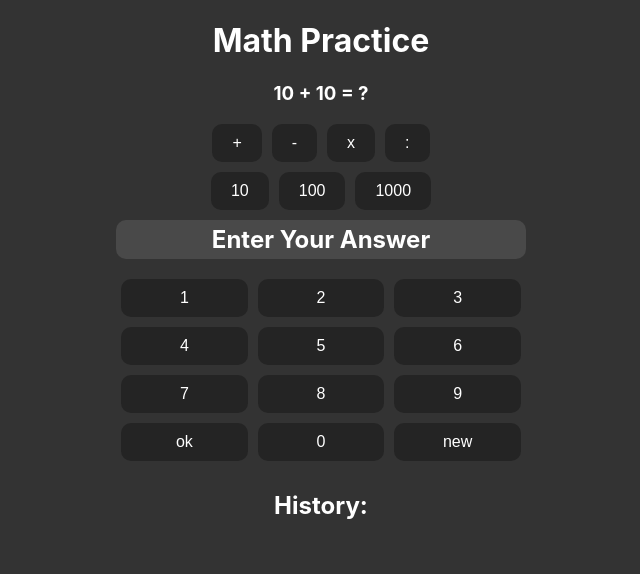
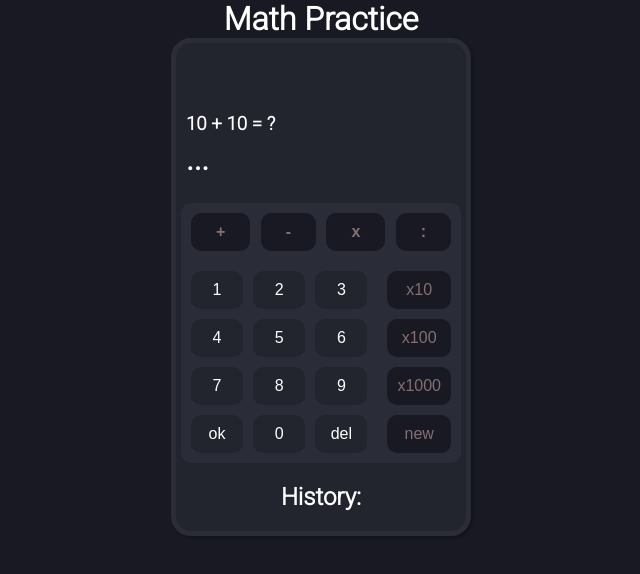
Before and after one commit to gateniomer/math-practice-app, a React (Create React App) app: page / in a window 1280 px wide. Both pictures are taken after a click on the button "start". Shown: the top 574 px of the page, without its empty margins (319-959 px from the left). Built offline with nearby package versions, Linux system fonts and the light colour scheme.

Commit message:
updated visuals

```diff
--- a/src/accumulatorBar/accumulatorBar.component.jsx
+++ b/src/accumulatorBar/accumulatorBar.component.jsx
@@ -3,9 +3,10 @@ import Button from "../components/button/button";
 const AccumulatorBar = (props) => {
   return (
   <div className="accumulatorBar">
-    <Button value={'10'} onClickHandler={()=>props.callback(10)}/>
-    <Button value={'100'} onClickHandler={()=>props.callback(100)}/>
-    <Button value={'1000'} onClickHandler={()=>props.callback(1000)}/>
+    <Button value={'x10'} onClickHandler={()=>props.callback(10)}/>
+    <Button value={'x100'} onClickHandler={()=>props.callback(100)}/>
+    <Button value={'x1000'} onClickHandler={()=>props.callback(1000)}/>
+    <Button value={'new'} onClickHandler={()=>props.callback()}/>
   </div>
   )
 }
--- a/src/components/buttonPad/buttonPad.jsx
+++ b/src/components/buttonPad/buttonPad.jsx
@@ -8,16 +8,12 @@ class ButtonPad extends Component  {
   }
   render(){
     return (
-      <div>
-        <div className="grid">
+        <div className="buttonpad-grid">
         {
-          Keys.map(key=>{
-            if(key==='del' && this.props.input===0) return <Button key="new" value="new" onClickHandler={(e)=>this.props.onClickHandler(e,key)}/>;
-            return <Button key={key} value={key} onClickHandler={(e)=>this.props.onClickHandler(e,key)}/>
-        })
+          Keys.map(key =>
+          <Button key={key} value={key} onClickHandler={(e)=>this.props.onClickHandler(e,key)}/>)
         }
         </div>
-      </div>
     )
   }
 
--- a/src/components/calculator/calculator.jsx
+++ b/src/components/calculator/calculator.jsx
@@ -2,9 +2,10 @@ import { Component } from "react";
 import ButtonPad from "../buttonPad/buttonPad";
 import Button from "../button/button";
 import { MATH_OPERATIONS,ALERTS } from "../../utils/utils";
-import MathOpetaionsBar from "../mathOpetaionsBar/mathOpetaionsBar.component";
+import MathOperationsBar from "../mathOperationsBar/mathOperationsBar.component";
 import AccumulatorBar from "../../accumulatorBar/accumulatorBar.component";
 import Alert from "../../alert/alert.component";
+import History from "../../history/history.component";
 
 class Calculator extends Component{
   constructor(props){
@@ -96,9 +97,8 @@ class Calculator extends Component{
     : this.onWrongAnswer();
   }
   onDelHandler = () => {
-    (this.state.input===0)
-    ? this.newExercise({})
-    : this.setState({input:Math.floor(this.state.input/10)});
+    if (this.state.input===0) return;
+    this.setState({input:Math.floor(this.state.input/10)});
   }
   onNumberHandler = (key) => {
     this.setState({input:this.state.input*10 + parseInt(key)})
@@ -121,8 +121,10 @@ class Calculator extends Component{
   }
   onStartHandler = () => this.newExercise({started:true});
 
-  mathOpetaionsBarHandler = (operation) => this.newExercise({mathOperation:operation});
-  accumulatorBarHandler = (acc) => this.newExercise({acc:acc});
+  mathOperationsBarHandler = (operation) => this.newExercise({mathOperation:operation});
+  accumulatorBarHandler = (acc = this.state.acc) => {
+    this.newExercise({acc})
+  };
 
   render(){
     {console.log('render',this.state.answer);}
@@ -131,15 +133,14 @@ class Calculator extends Component{
       {this.state.alert.isActive ? <Alert message={this.state.alert.message}/> : ''}
       <h1>Math Practice</h1>
       {this.state.started ?
-        <>
-        <h3>{Math.max(this.state.num1,this.state.num2)} {this.state.mathOperation.sign} {Math.min(this.state.num1,this.state.num2)} = ?</h3>
-        <MathOpetaionsBar callback={this.mathOpetaionsBarHandler}/>
-        <AccumulatorBar callback={this.accumulatorBarHandler}/>
-        <h2 className="mp-input-heading">{this.state.input?this.state.input:'Enter Your Answer'}</h2>
-        <ButtonPad input={this.state.input} onClickHandler={this.onClickHandler}/>
-        <h2>History:</h2>
-        {this.state.history.map((item,acc) => <h3 key={acc+1}>[{acc+1}] {item.exercise} | {item.numOfTries} trys</h3>)}
-        </>
+        <div className="calculator-grid">
+          <h3 className="math-exercise">{Math.max(this.state.num1,this.state.num2)} {this.state.mathOperation.sign} {Math.min(this.state.num1,this.state.num2)} = ?</h3>
+          <h2 className="mp-input-heading">{this.state.input?this.state.input:'...'}</h2>
+          <MathOperationsBar callback={this.mathOperationsBarHandler}/>
+          <AccumulatorBar callback={this.accumulatorBarHandler}/>
+          <ButtonPad input={this.state.input} onClickHandler={this.onClickHandler}/>
+          <History history={this.state.history} />
+        </div>
         :<Button className="start-btn" value="start" onClickHandler={this.onStartHandler}/>}
 
     </>
--- a/src/components/mathOpetaionsBar/mathOpetaionsBar.component.jsx
+++ b/src/components/mathOperationsBar/mathOperationsBar.component.jsx
@@ -1,8 +1,8 @@
 import Button from "../button/button";
 import { MATH_OPERATIONS } from "../../utils/utils";
-const MathOpetaionsBar = (props)=>{
+const MathOperationsBar = (props)=>{
   return(
-    <div className="mathOpetaionsBar">
+    <div className="mathOperationsBar">
       <Button value='+' onClickHandler={()=>props.callback(MATH_OPERATIONS.sum)}/>
       <Button value='-' onClickHandler={()=>props.callback(MATH_OPERATIONS.subtract)}/>
       <Button value='x' onClickHandler={()=>props.callback(MATH_OPERATIONS.multiply)}/>
@@ -11,4 +11,4 @@ const MathOpetaionsBar = (props)=>{
   )
 }
 
-export default MathOpetaionsBar;
+export default MathOperationsBar;
--- /dev/null
+++ b/src/history/history.component.jsx
@@ -0,0 +1,10 @@
+const History = ({history}) => {
+  return (
+  <div className="history">
+    <h2>History:</h2>
+    {history.map((item,acc) => <h3 key={acc+1}>[{acc+1}] {item.exercise} | {item.numOfTries} trys</h3>)}
+  </div>
+  )
+}
+
+export default History;
--- a/src/index.css
+++ b/src/index.css
@@ -1,11 +1,23 @@
+@import url('https://fonts.googleapis.com/css2?family=Roboto:wght@300&display=swap');
+*{
+  margin: 0;
+  padding: 0;
+  box-sizing: border-box;
+  --calculator-primary:#22252D;
+  --calculator-secondary:#2A2D37;
+  --calculator-bar:#363b4e;
+  --calculator-active:#424653;
+  --background:#191924;
+}
+
 body {
   margin: 0;
-  font-family: -apple-system, BlinkMacSystemFont, 'Segoe UI', 'Roboto', 'Oxygen',
+  font-family: 'Roboto',-apple-system, BlinkMacSystemFont, 'Segoe UI', 'Oxygen',
     'Ubuntu', 'Cantarell', 'Fira Sans', 'Droid Sans', 'Helvetica Neue',
     sans-serif;
   -webkit-font-smoothing: antialiased;
   -moz-osx-font-smoothing: grayscale;
-  background-color: #333;
+  background-color: var(--background);
 }
 
 h1,h2,h3{
@@ -14,18 +26,18 @@ h1,h2,h3{
 }
 
 .mp-input-heading{
-  text-align: center;
-  background-color: rgb(73, 73, 73);
+  padding: 5px;
+  font-weight: bold;
+  font-size: 2rem;
+  text-align: left;
   max-width: 400px;
-  border-radius: 10px;
-  padding: 5px;
-  margin: 0 auto;
   overflow: hidden;
+  grid-area: input;
 }
 
 .mp-button{
-  padding: 10px 20px;
-  background-color: rgb(36, 36, 36);
+  padding: 10px;
+  background-color: var(--calculator-primary);
   color: #fff;
   border-radius: 10px;
   font-size: 16px;
@@ -36,17 +48,48 @@ h1,h2,h3{
 }
 
 .mp-button:active{
-  background-color: #444;
+  background-color: var(--calculator-active);
+  animation: grow 0.1s;
+}
+@keyframes grow {
+  to{
+    transform: scale(1.1);
+  }
 }
 
-.grid{
+.math-exercise{
+  grid-area: math-exercise;
+  margin-top: 50px;
+  text-align: left;
+  padding-left: 5px;
+}
+.calculator-grid{
+  display: grid;
+  grid-template-columns: repeat(4,1fr);
+  grid-template-rows: auto;
+  grid-template-areas:
+  "math-exercise math-exercise math-exercise math-exercise"
+  "input input input input"
+  "mathOperationsBar mathOperationsBar mathOperationsBar mathOperationsBar"
+  "button-grid button-grid button-grid accumulatorBar"
+  "history history history history";
+  max-width: 300px;
+  margin: 0 auto;
+  background-color: var(--calculator-primary);
+  border-radius: 20px;
+  padding: 20px 5px;
+  border: 5px solid var(--calculator-secondary);
+  box-shadow: rgba(0, 0, 0, 0.3) 1.95px 1.95px 2.6px;
+}
+.buttonpad-grid{
   padding: 10px;
   display: grid;
   grid-template-columns: repeat(3,1fr);
   row-gap: 10px;
   column-gap: 10px;
-  max-width: 400px;
-  margin: 10px auto;
+  grid-area: button-grid;
+  background-color: var(--calculator-secondary);
+  border-radius: 0 0 0 10px;
 }
 
 .start-btn{
@@ -54,12 +97,43 @@ h1,h2,h3{
   margin: auto;
 }
 
-.mathOpetaionsBar,
+.history{
+  grid-area: history;
+  margin-top: 20px;
+}
+
+.mathOperationsBar{
+  display: flex;
+  justify-content: space-between;
+  grid-area: mathOperationsBar;
+  background-color: var(--calculator-secondary);
+  padding: 10px;
+  border-radius: 10px 10px 0 0;
+  margin-top: 20px;
+}
+
+.mathOperationsBar .mp-button{
+  font-weight: bold;
+  color: rgb(131, 112, 112);
+  padding: 10px 25px;
+  background-color: var(--background);
+}
+
 .accumulatorBar{
+  font-weight: bold;
   display: flex;
-  justify-content: center;
+  flex-direction: column;
+  justify-content: space-between;
   column-gap: 10px;
-  margin: 10px 0;
+  grid-area: accumulatorBar;
+  background-color: var(--calculator-secondary);
+  padding: 10px;
+  border-radius: 0 0 10px 0;
+}
+
+.accumulatorBar .mp-button{
+  color: rgb(131, 112, 112);
+  background-color: var(--background);
 }
 
 .alert-box{
```
